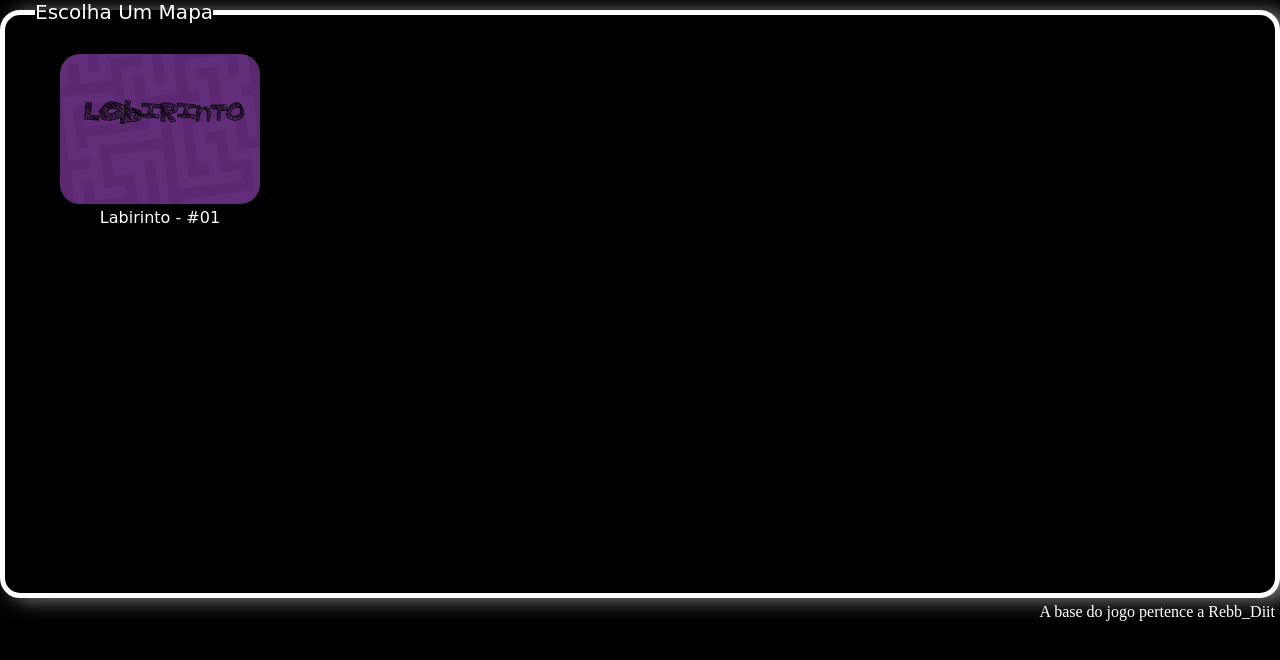
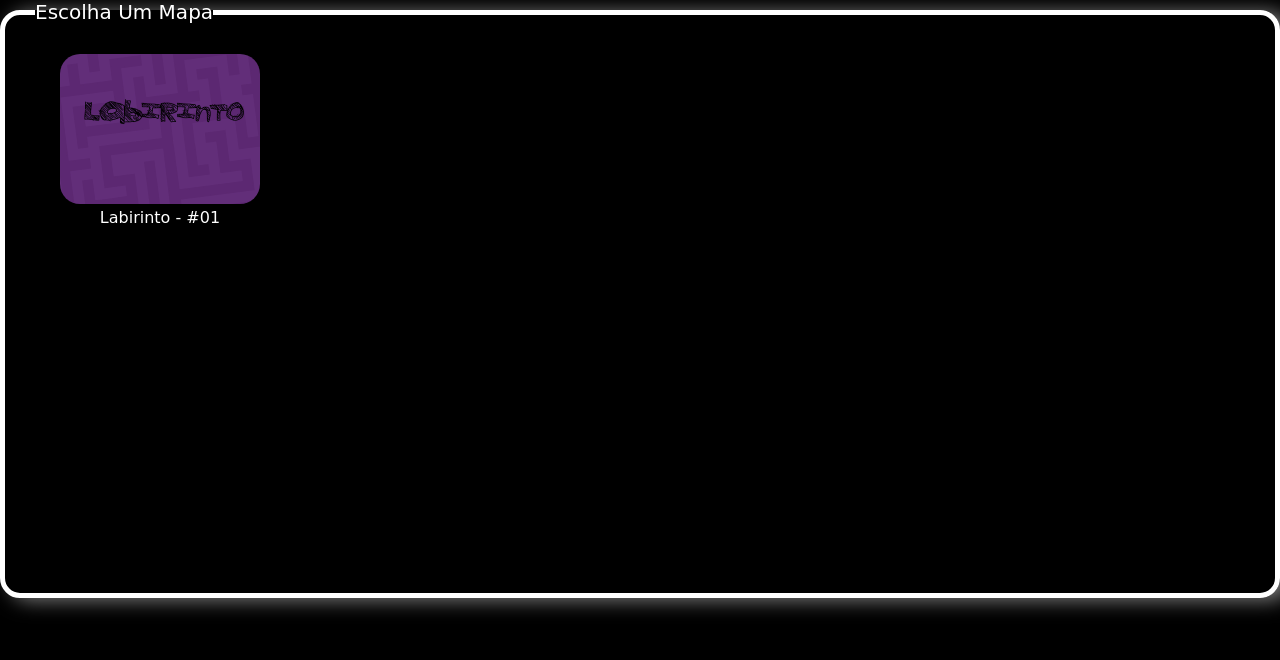
Before and after one commit to Lucas-Vinicius-Gonzaga/ache_a_saida, a plain HTML site: page index.html in a window 1280 px wide. Drawn offline with Linux system fonts and the light colour scheme.

Commit message:
tirei a referencia

```diff
--- a/index.html
+++ b/index.html
@@ -41,7 +41,7 @@
     <script src="js/script.js"></script>
 
     <footer>
-        <p>A base do jogo pertence a Rebb_Diit</p>
+        <p></p>
     </footer>
 </body>
 </html>
```
